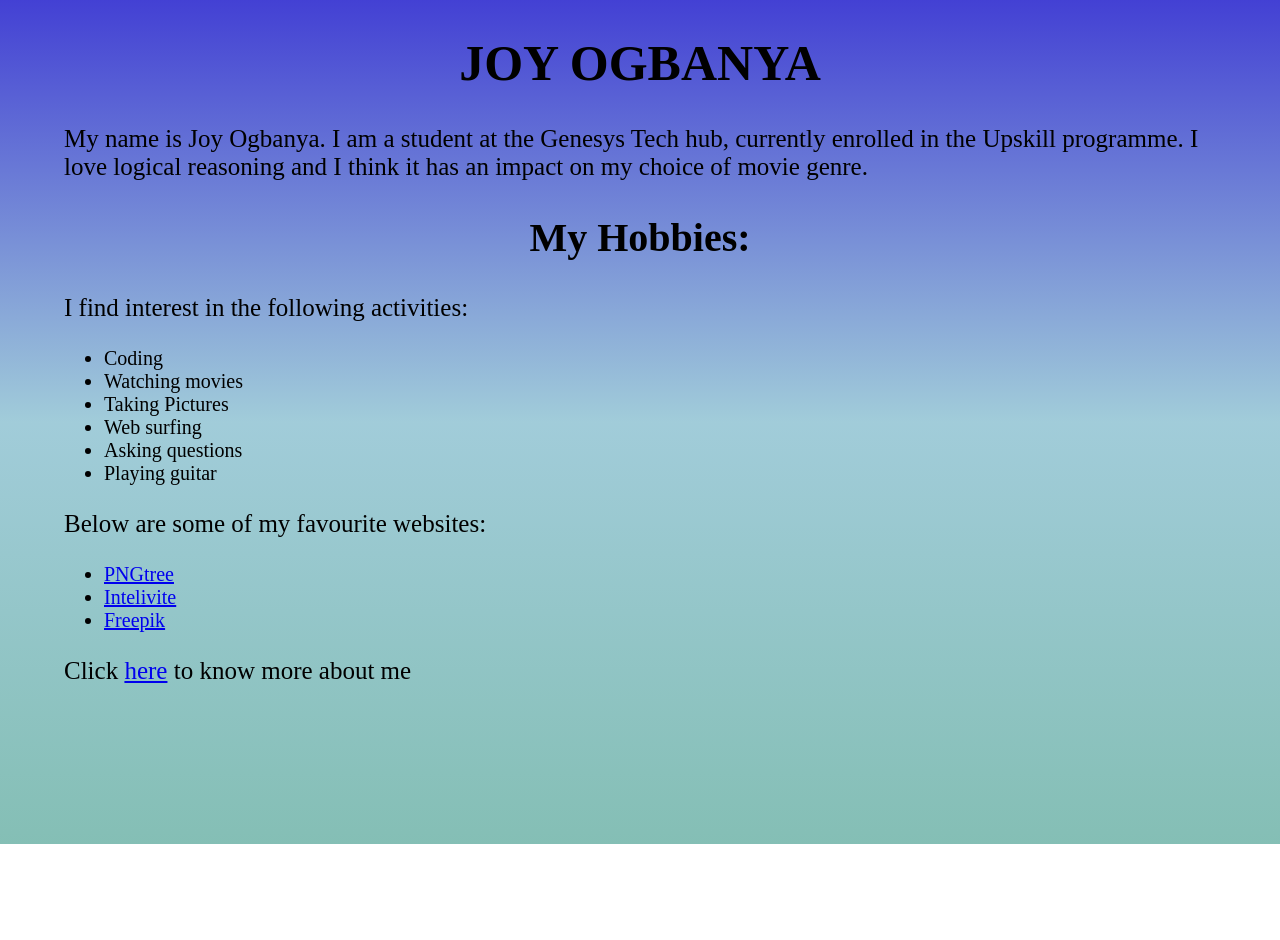
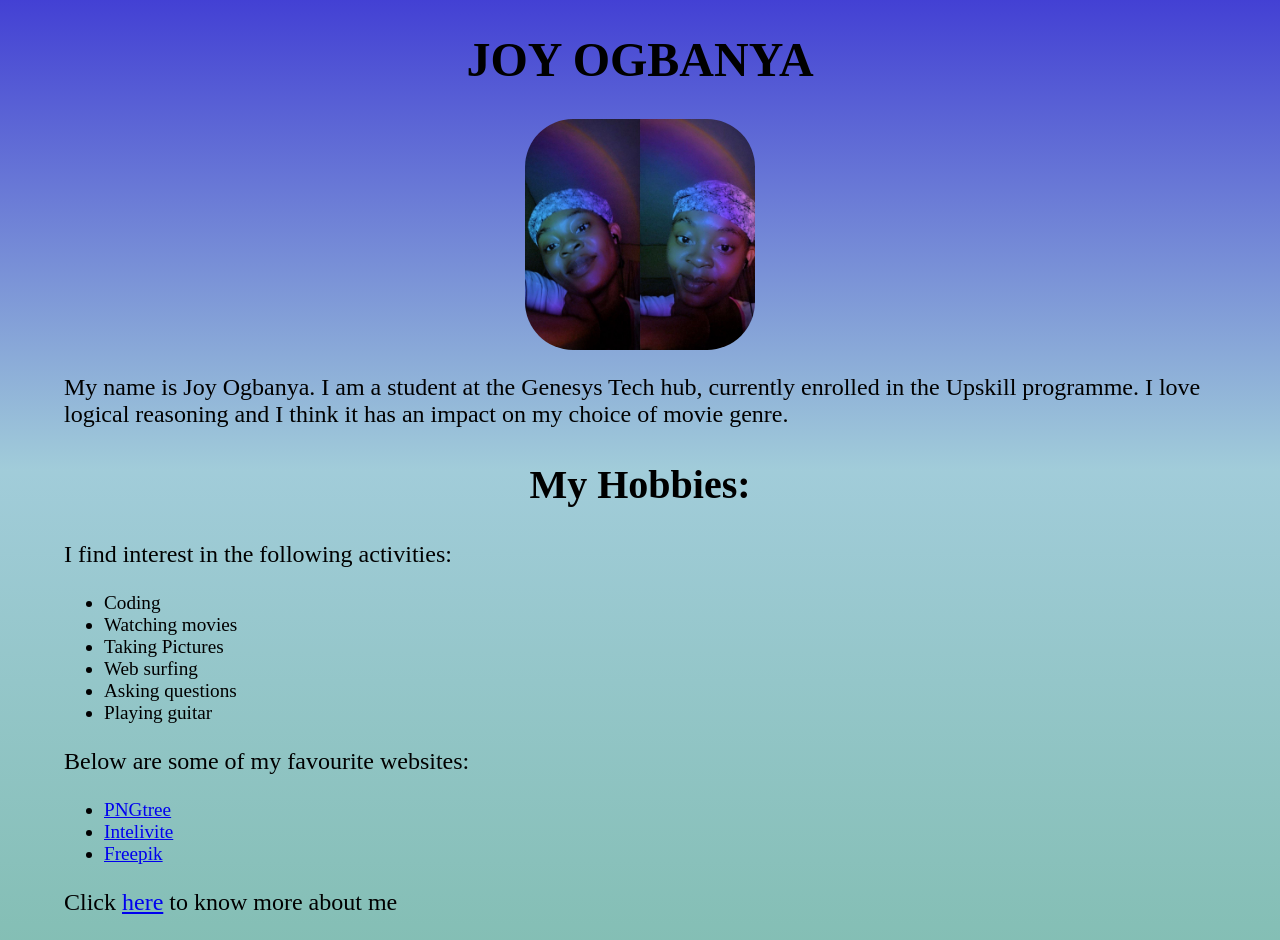
Before and after one commit to JOY-Jojo/html-intro, a plain HTML site: page index.html in a window 1280 px wide. Before the commit the page ends 844 px from the top, so only its background shows below. Drawn offline with Linux system fonts and the light colour scheme.

Commit message:
Initial commit

```diff
--- a/index.html
+++ b/index.html
@@ -8,7 +8,7 @@
   </head>
   <body>
     <h1>JOY OGBANYA</h1>
-    <!--<img src="./plate.png" alt="A plate" />-->
+    <img src="./my picture.jpg" alt="My picture" />
     <p>
       My name is Joy Ogbanya. I am a student at the Genesys Tech hub, currently
       enrolled in the Upskill programme. I love logical reasoning and I think it
--- a/style.css
+++ b/style.css
@@ -16,25 +16,26 @@ body {
 h1,
 h2 {
   text-align: center;
-  font-size: 50px;
+  font-size: 3rem;
 }
 
 img {
   display: block;
   justify-self: center;
-  width: 25%;
-  height: 50%;
+  width: 20%;
+  height: 30%;
+  border-radius: 3rem;
 }
 
 h2 {
   text-align: center;
-  font-size: 40px;
+  font-size: 2.5rem;
 }
 
 p {
-  font-size: 25px;
+  font-size: 1.5rem;
 }
 
 li {
-  font-size: 20px;
+  font-size: 1.2rem;
 }
```
Also changed, not shown: my picture.jpg (added), plate.png (deleted).
